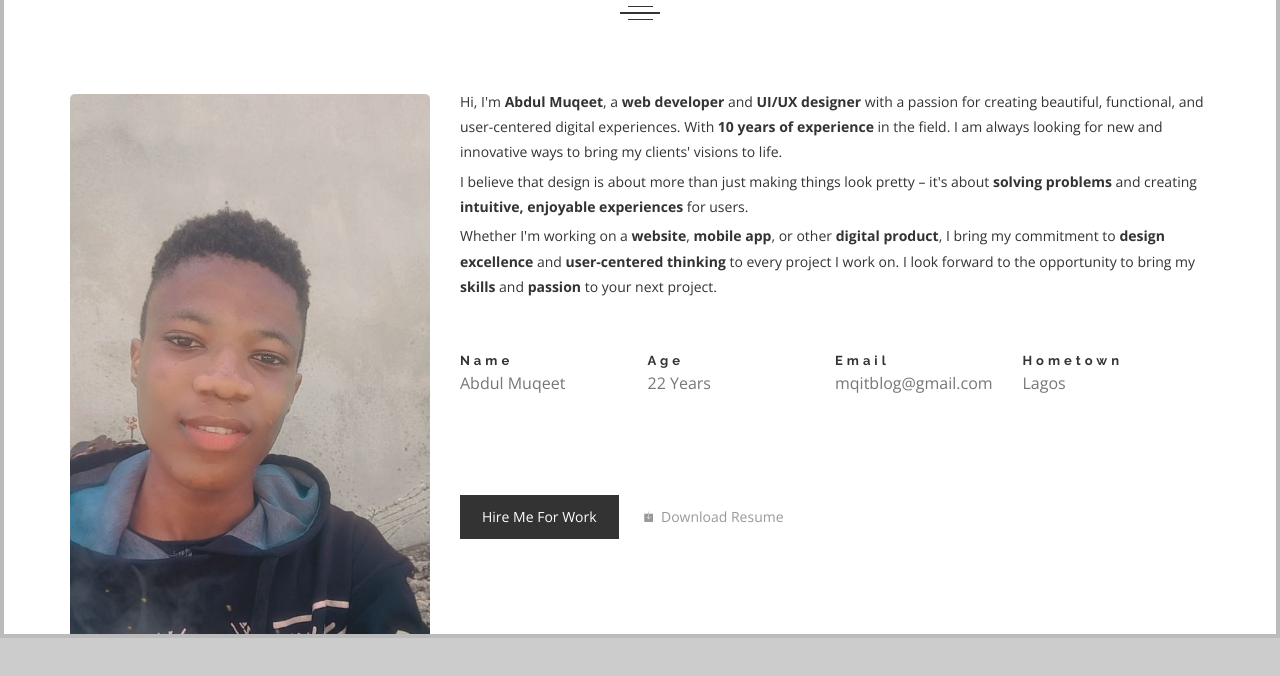
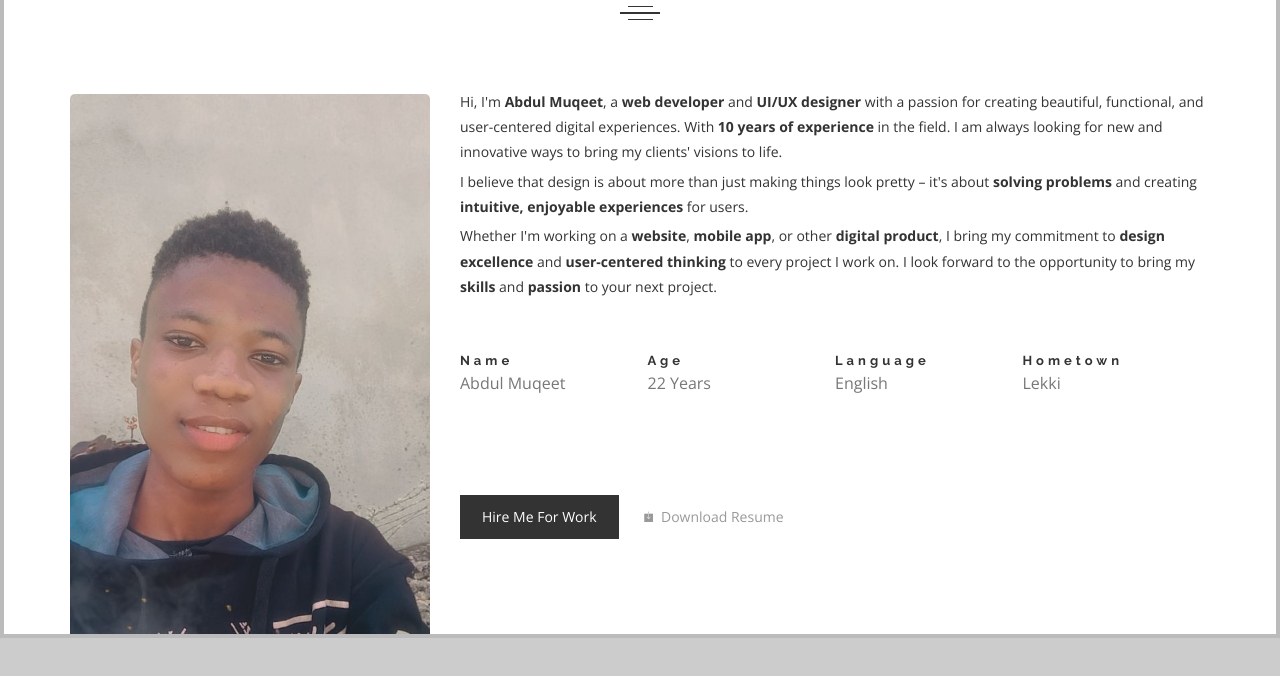
Before and after one commit to thegriim/qitdev, a plain HTML site: page index.html in a window 1280 px wide. Both pictures are taken after a click on the link "ABOUT ME". Shown: the part 162-838 px from the top of the page. Drawn offline with nearby package versions, Linux system fonts and the light colour scheme; files whose address does not match are found by name; a web font is replaced by a local one.

Commit message:
Add files via upload

```diff
--- a/index.html
+++ b/index.html
@@ -225,14 +225,14 @@
 									</li>
 									<li>
 										<div class='inner' >
-											<h4>Email</h4>
-											<p>mqitblog@gmail.com</p>
+											<h4>Language</h4>
+											<p id="dynamicLanguage">English</p>
 										</div>
 									</li>
 									<li>
 										<div class='inner' >
 											<h4>Hometown</h4>
-											<p>Lagos</p>
+											<p>Lekki</p>
 										</div>
 									</li>
 
--- a/js/load-more.js
+++ b/js/load-more.js
@@ -31,3 +31,15 @@ document.addEventListener('DOMContentLoaded', function() {
       }, 3000); // 10 seconds
   });
 });
+
+
+const languages = ["English", "Yoruba", "French", "Hindi"];
+
+let index = 0;
+
+function changeLanguage() {
+    document.getElementById("dynamicLanguage").innerText = languages[index];
+    index = (index + 1) % languages.length;
+}
+
+setInterval(changeLanguage, 7000);
```
Also changed, not shown: 1 other file.
